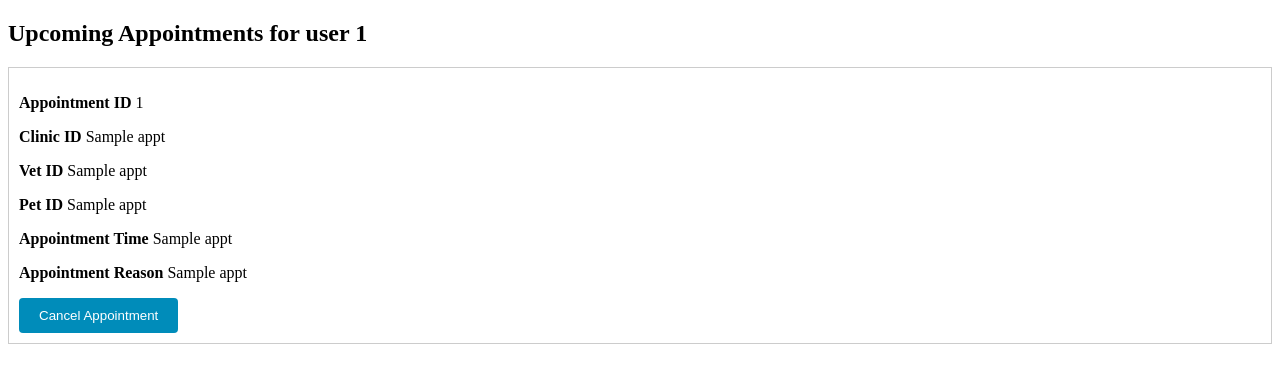
After one commit to suparna-here-123/Paws-and-Claws-v2, a FastAPI app: template templates/userAppts.html in a window 1280 px wide. The commit adds this page. Shown: the top 383 px of the page. Run offline with FastAPI, Linux system fonts and the light colour scheme; the template is opened without the code that fills it: most values are stand-ins (such as "Sample title", 1, 10 or a date in 2020).

Commit message:
user side done - fix appt time tho

```diff
--- a/features.txt
+++ b/features.txt
@@ -1,3 +1,2 @@
--> Confirmation of appointment not showing time and reason
 -> Should display appointment timings according to the clinic timings
 -> Users view upcoming appointments
--- a/main.py
+++ b/main.py
@@ -217,15 +217,40 @@ async def render_user_clinics(request : Request, p_id, pet_id) :
 
 @app.get("/user/vets")
 async def render_user_vets(request : Request, c_id, pet_id) :
-    sql = "SELECT * FROM vets v JOIN\
+    sql_1 = "SELECT * FROM vets v JOIN\
            (SELECT e.vet_id FROM employments e WHERE e.c_id = %s) as alias\
            ON v.vet_id = alias.vet_id"
 
     cursor = db.cursor()
-    cursor.execute(sql, (c_id,))
+    cursor.execute(sql_1, (c_id,))
     clinic_vets = cursor.fetchall()
 
-    return templates.TemplateResponse("vetsView.html", {"request": request, "pet_id" : pet_id, "c_id" : c_id, "clinic_vets" : clinic_vets})
+    # Fetching timings of the clinic
+    sql_2 = "SELECT c_opensAt, c_closesAt FROM clinics WHERE c_id = %s"
+    cursor.execute(sql_2, (c_id,))
+    timings = cursor.fetchall()             # time is return in datetime.timedelta(seconds = ,) format
+    cursor.close()
+
+    ft = []
+    for open_close_tuple in timings:
+        # Extract both opening and closing times
+        opens_at, closes_at = open_close_tuple
+
+        # Convert opening time to HH:MM
+        open_hours, open_remainder = divmod(opens_at.seconds, 3600)
+        open_minutes = open_remainder // 60
+        formatted_open_time = f"{open_hours:02}:{open_minutes:02}"
+
+        # Convert closing time to HH:MM
+        close_hours, close_remainder = divmod(closes_at.seconds, 3600)
+        close_minutes = close_remainder // 60
+        formatted_close_time = f"{close_hours:02}:{close_minutes:02}"
+
+        # Append the pair of formatted times
+        ft.append((formatted_open_time, formatted_close_time))
+
+
+    return templates.TemplateResponse("vetsView.html", {"request": request, "pet_id" : pet_id, "c_id" : c_id, "ft" : ft, "clinic_vets" : clinic_vets})
 
 @app.post("/user/book")
 async def user_book(request : Request, c_id, vet_id, pet_id) :
@@ -239,4 +264,42 @@ async def user_book(request : Request, c_id, vet_id, pet_id) :
     cursor.execute(sql, data)
     db.commit()
     cursor.close()
-    return {"Message" : "Successfully booked appointment"}
+
+    return templates.TemplateResponse("message.html", {"request": request, "message" : "Successfully booked appointment!"})
+
+def convert(datetime_ele) :
+    # Convert closing time to HH:MM
+    hours, rem = divmod(datetime_ele.seconds, 3600)
+    mins = rem // 60
+    formatted = f"{hours:02}:{mins:02}"
+    return formatted
+
+@app.get("/user/upcoming")
+async def user_upcoming(request : Request, p_id) :
+    cursor = db.cursor()
+
+    # Step 1 : Find all pets of this user
+    sql_1 = "(SELECT pet_id FROM pets WHERE p_id = %s) AS alias_1"
+
+    # Step 2 : Find all appointments with these pet IDs
+    sql_2 = "SELECT appt_id, c_id, vet_id, a.pet_id, appt_time, appt_reason FROM appointments a JOIN " + sql_1 + " ON a.pet_id = alias_1.pet_id"
+    cursor.execute(sql_2, (p_id,))
+    appts = cursor.fetchall()
+    f_appts = []
+    for appt in appts :
+        new = list(appt)
+        new[4] = convert(new[4])
+        f_appts.append(new)
+
+    return templates.TemplateResponse("userAppts.html", {"request": request, \
+                                                        "appts" : f_appts,\
+                                                        "p_id" : p_id})
+
+@app.get("/user/cancel")
+async def user_cancel(request : Request, appt_id) :
+    cursor = db.cursor()
+    sql = "DELETE FROM appointments WHERE appt_id = %s"
+    cursor.execute(sql, (appt_id,))
+    db.commit()
+    cursor.close()
+    return templates.TemplateResponse("message.html", {"request": request, "message" : "Successfully Cancelled Appointment"})
--- /dev/null
+++ b/templates/userAppts.html
@@ -0,0 +1,34 @@
+<!DOCTYPE html>
+<html lang="en">
+<head>
+    <meta charset="UTF-8">
+    <title>Upcoming appointments for a user's pets</title>
+    <style>
+        .pet-block {
+            border: 1px solid #ccc;
+            padding: 10px;
+            margin: 10px 0;
+        }
+    </style>
+</head>
+<body>
+    <h2>Upcoming Appointments for user {{p_id}}</h2>
+    {% for appt in appts %}
+        <div class="pet-block">
+            <p><strong>Appointment ID</strong> {{ appt[0] }}</p>
+            <p><strong>Clinic ID</strong> {{ appt[1] }}</p>
+            <p><strong>Vet ID</strong> {{ appt[2] }}</p>
+            <p><strong>Pet ID</strong> {{ appt[3] }}</p>
+            <p><strong>Appointment Time</strong> {{ appt[4] }}</p>
+            <p><strong>Appointment Reason </strong> {{ appt[5] }}</p>
+
+            <a href="/user/cancel?appt_id={{ appt[0] }}">
+                <button style="padding: 10px 20px; background-color: #008CBA; color: white; border: none; border-radius: 4px; cursor: pointer;">
+                    Cancel Appointment
+                </button>
+            </a>
+        </div>
+
+    {% endfor %}
+</body>
+</html>
--- a/templates/userHomePage.html
+++ b/templates/userHomePage.html
@@ -25,6 +25,12 @@
         </button>
     </a>
 
+    <a href="/user/upcoming?p_id={{ res[0] }}">
+        <button style="padding: 10px 20px; background-color: #008CBA; color: white; border: none; border-radius: 4px; cursor: pointer;">
+           Upcoming Appointments
+        </button>
+    </a>
+
     <!-- Wrapping button inside form coz that's the only way to send post request-->
     <form action="/user/delete" method="POST" style="display: inline;">
         <input type="hidden" name="p_id" value="{{ res[0] }}">
```
Also changed, not shown: templates/message.html (added, +9 -0 lines), templates/vetsView.html (+14 -22 lines).
